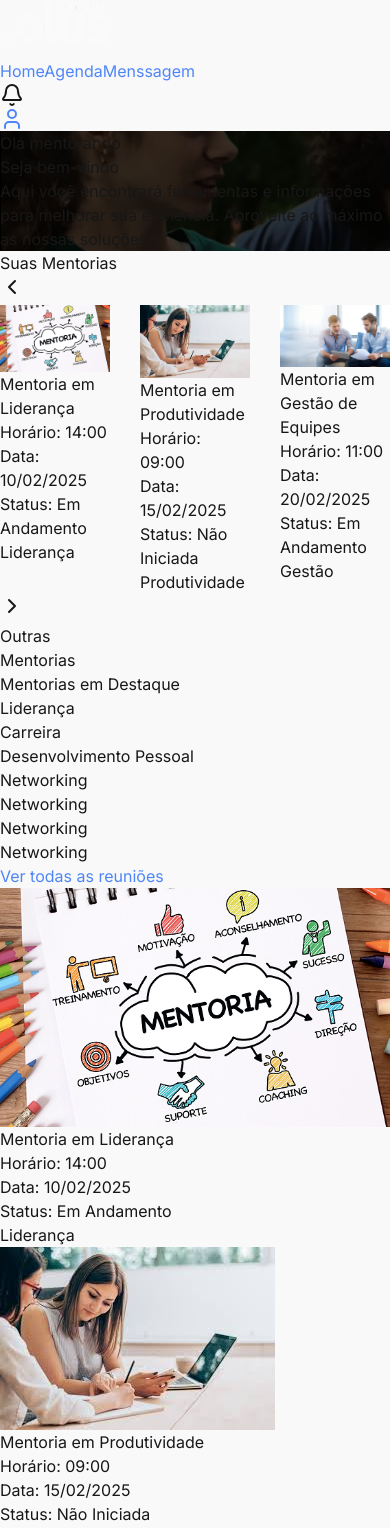
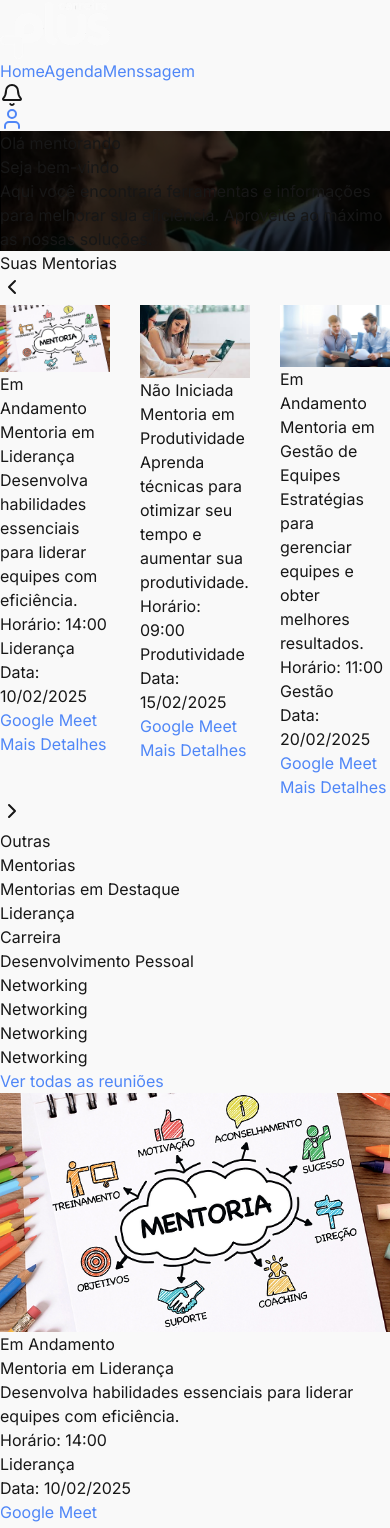
Before and after one commit to Convergente-CUBO/mentoria_mv, a Next.js app: page / in a window 390 px wide. Shown: the top 1528 px of the page. Built offline with nearby package versions, Linux system fonts and the light colour scheme.

Commit message:
FEAT FIX: ajuste nos componentes, e em outras classes para com a chamada dos mesmos

```diff
--- a/src/app/agenda/page.tsx
+++ b/src/app/agenda/page.tsx
@@ -8,7 +8,7 @@ import { Nullable } from "primereact/ts-helpers";
 import "primereact/resources/themes/lara-light-indigo/theme.css";
 import "primereact/resources/primereact.min.css";
 import "primeicons/primeicons.css";
-import SessionCardMinimal from "../components/UI/Session/SessionCardMin";
+import SessionCardMinimal from "../components/UI/Session/SessionCardMentoriasResumi";
 
 export default function AgendaPage() {
   const [selectedDate, setSelectedDate] = useState<Nullable<Date>>(null);
--- a/src/app/components/UI/Card.tsx
+++ /dev/null
@@ -1,32 +0,0 @@
-// MentoriaCard.tsx
-import React from "react";
-
-type MentoriaProps = {
-    nome: string;
-    imagem: string;
-    horario: string;
-    data: string;
-    status: string;
-    tag: string;
-};
-
-const MentoriaCard: React.FC<MentoriaProps> = ({ nome, imagem, horario, data, status, tag }) => {
-    return (
-        <div className="bg-white rounded-lg shadow-md p-4">
-            <img src={imagem} alt={nome} className="w-full h-52 object-cover rounded-t-lg" />
-            <h3 className="text-lg font-semibold mt-2">{nome}</h3>
-            <p className="text-sm text-gray-500">Horário: {horario}</p>
-            <p className="text-sm text-gray-500">Data: {data}</p>
-            <p
-                className={`text-sm font-semibold ${status === "Em Andamento" ? "text-green-500" : "text-red-500"}`}
-            >
-                Status: {status}
-            </p>
-            <span className="inline-block bg-blue-600 text-xs text-white rounded-full px-3 py-1 mt-2">
-                {tag}
-            </span>
-        </div>
-    );
-};
-
-export default MentoriaCard;
--- a/src/app/components/mentores/CarrouselMentores.tsx
+++ b/src/app/components/UI/Carrousel/CarrouselMentores.tsx
@@ -7,8 +7,8 @@ import "swiper/css/pagination";
 import { Navigation, Pagination } from "swiper/modules";
 import { ChevronLeft, ChevronRight } from "lucide-react";
 import { useRef, useState } from "react";
-import MentorCard from "../UI/CardMentores";
-import Carrossel from "../UI/CarrouselGeral";
+import MentorCard from "../CardMentores";
+import Carrossel from "../CarrouselGeral";
 
 export default function MentoresCarrousel() {
 
@@ -54,7 +54,7 @@ export default function MentoresCarrousel() {
 
 
     return (
-        <div className="container mx-auto max-w-[1280px] lg:max-w-[1600px] xl:max-w-[1920px] px-4">
+        <div className="relative w-full max-w-[90vw] mx-auto">
             <Carrossel items={itensCarrossel} />
         </div>
     );
--- a/src/app/components/UI/CarrouselGeral.tsx
+++ b/src/app/components/UI/CarrouselGeral.tsx
@@ -8,14 +8,14 @@ import { ChevronLeft, ChevronRight } from "lucide-react";
 import { useRef } from "react";
 
 interface CarrosselProps {
-    items: React.ReactNode[]; // Usamos React.ReactNode para permitir que qualquer componente seja passado (inclusive o NoticiaCard)
+    items: React.ReactNode[];
 }
 
 const Carrossel: React.FC<CarrosselProps> = ({ items }) => {
     const swiperRef = useRef<any>(null);
 
     return (
-        <div className="relative w-full max-w-[90vw] md:max-w-[1200px] lg:max-w-[1400px] xl:max-w-[1600px] mx-auto">
+        <div className="relative w-full mx-auto">
             <button
                 className="absolute -left-9 top-1/2 transform -translate-y-1/3 bg-white shadow-md p-4 rounded-full hover:bg-gray-200 transition z-10"
                 onClick={() => swiperRef.current?.slidePrev()}
@@ -46,7 +46,6 @@ const Carrossel: React.FC<CarrosselProps> = ({ items }) => {
             >
                 <ChevronRight className="w-8 h-8 text-black" />
             </button>
-
         </div>
     );
 };
--- a/src/app/components/UI/Session/SessionCard.tsx
+++ b/src/app/components/UI/Session/SessionCard.tsx
@@ -1,6 +1,8 @@
-import MentorCard from "../CardMentores";
+import React from "react";
+import Link from "next/link";
 
 interface SessionCardProps {
+    id: string;
     date: string;
     title: string;
     mentor: string;
@@ -9,13 +11,21 @@ interface SessionCardProps {
     badges: string[];
     meetLink?: string;
     imagem: string;
-    formato?: string;
-    publicoAlvo?: string;
-    atividadesProgramadas?: string[];
-    anexos?: string[];
+    imagemClassName?: string;
+    containerClassName?: string;
+    dateClassName?: string;
+    titleClassName?: string;
+    mentorClassName?: string;
+    statusClassName?: string;
+    descricaoClassName?: string;
+    badgesContainerClassName?: string;
+    badgeClassName?: string;
+    meetButtonClassName?: string;
+    detailsButtonClassName?: string;
 }
 
 export default function SessionCard({
+    id,
     date,
     title,
     mentor,
@@ -24,76 +34,49 @@ export default function SessionCard({
     badges,
     meetLink,
     imagem,
-    formato,
-    publicoAlvo,
-    atividadesProgramadas,
-    anexos,
+    imagemClassName = "",
+    containerClassName = "",
+    dateClassName = "",
+    titleClassName = "",
+    mentorClassName = "",
+    statusClassName = "",
+    descricaoClassName = "",
+    badgesContainerClassName = "",
+    badgeClassName = "",
+    meetButtonClassName = "",
+    detailsButtonClassName = "",
 }: SessionCardProps) {
     return (
-        <div className=" w-full mb-4 flex flex-col">
-            <div className="flex justify-between">
+        <div className={`flex flex-col rounded-lg shadow-md overflow-hidden ${containerClassName}`}>
+            <img src={imagem} alt={title} className={`w-full h-1/2 object-cover ${imagemClassName}`} />
+            <div className="p-4 flex flex-col justify-between">
                 <div>
-                    <p className="text-black font-semibold">{date}</p>
-                    <h3 className="text-black text-2xl font-bold mb-1">{title}</h3>
-                    <p className="text-black text-lg font-medium">{mentor}</p>
-                    <p className="text-black mb-2">{descricao}</p>
-                    <p className="text-black">{status}</p>
-                    <div className="flex flex-wrap gap-2 mt-2">
+                    <p className={`text-sm font-semibold mb-1 ${statusClassName}`}>{status}</p>
+                    <h3 className={`text-lg font-semibold mb-2 ${titleClassName}`}>{title}</h3>
+                    <p className={`text-sm mb-2 ${descricaoClassName}`}>{descricao}</p>
+                    <p className={`text-sm mb-1 ${mentorClassName}`}>{mentor}</p>
+                    <div className={`flex flex-wrap gap-2 mb-2 ${badgesContainerClassName}`}>
                         {badges.map((badge, index) => (
-                            <span
-                                key={index}
-                                className="bg-blue-200 text-blue-800 px-3 py-1 text-sm rounded-full font-medium"
-                            >
+                            <span key={index} className={`px-2 py-1 text-xs rounded-full bg-gray-200 ${badgeClassName}`}>
                                 {badge}
                             </span>
                         ))}
                     </div>
+                    <p className={`text-xs mb-2 ${dateClassName}`}>{date}</p>
+                    {meetLink && (
+                        <a href={meetLink} target="_blank" rel="noopener noreferrer" className={`inline-block mb-2 ${meetButtonClassName}`}>
+                            Google Meet
+                        </a>
+                    )}
                 </div>
-                {/* Use o MentorCard aqui */}
-                <MentorCard nome={mentor} imagem={imagem} />
+                <div className="flex justify-end">
+                    <Link href={`/detalhes/${id}`}>
+                        <button className={`px-4 py-2 text-sm font-semibold rounded-md ${detailsButtonClassName}`}>
+                            Mais Detalhes
+                        </button>
+                    </Link>
+                </div>
             </div>
-            <div className="flex justify-end items-center mt-4">
-                {typeof meetLink === 'string' && meetLink.trim() !== '' && (
-                    <a href={meetLink} target="_blank" rel="noopener noreferrer">
-                        <button className="bg-green-500 text-white font-semibold px-4 py-2 rounded-lg hover:bg-green-600 transition">
-                            Google Meet
-                        </button>
-                    </a>
-                )}
-            </div>
-            {/* Novas seções */}
-            {formato && (
-                <div className="mt-4">
-                    <h2 className="text-lg text-black font-semibold mb-2">Formato:</h2>
-                    <p className="text-gray-600 text-black mb-4">{formato}</p>
-                </div>
-            )}
-            {publicoAlvo && (
-                <div className="mt-4">
-                    <h2 className="text-lg text-black font-semibold mb-2">Voltado para:</h2>
-                    <p className="text-gray-600 mb-4">{publicoAlvo}</p>
-                </div>
-            )}
-            {atividadesProgramadas && atividadesProgramadas.length > 0 && (
-                <div className="mt-4">
-                    <h2 className="text-lg text-black font-semibold mb-2">Atividades programadas:</h2>
-                    <ul className="list-disc list-inside text-gray-600 mb-4">
-                        {atividadesProgramadas.map((atividade, index) => (
-                            <li key={index}>{atividade}</li>
-                        ))}
-                    </ul>
-                </div>
-            )}
-            {anexos && anexos.length > 0 && (
-                <div className="mt-4">
-                    <h2 className="text-lg text-black font-semibold mb-2">Anexos</h2>
-                    <div className="flex flex-wrap gap-2">
-                        {anexos.map((anexo, index) => (
-                            <div key={index} className="border border-gray-300 text-black p-2 rounded text-sm">{anexo}</div>
-                        ))}
-                    </div>
-                </div>
-            )}
         </div>
     );
 }
--- a/src/app/components/UI/Session/SessionCardMin.tsx
+++ b/src/app/components/UI/Session/SessionCardMentoriasResumi.tsx
@@ -1,5 +1,4 @@
 import Link from 'next/link';
-
 interface SessionCardMinimalProps {
     date: string;
     title: string;
@@ -8,7 +7,7 @@ interface SessionCardMinimalProps {
     badges: string[];
     meetLink?: string;
     imagem: string;
-    id: string; // Adicione um ID para a mentoria
+    id: string;
 }
 
 export default function SessionCardMinimal({
--- a/src/app/components/mentorias/CarrouselMentorias.tsx
+++ /dev/null
@@ -1,43 +0,0 @@
-"use client";
-
-import { Swiper, SwiperSlide } from "swiper/react";
-import "swiper/css";
-import "swiper/css/navigation";
-import "swiper/css/pagination";
-import { Navigation, Pagination } from "swiper/modules";
-import { ChevronLeft, ChevronRight } from "lucide-react";
-import { useRef } from "react";
-import MentoriaCard from "../UI/Card"; // Importando o componente de card
-import Carrossel from "../UI/CarrouselGeral";
-
-export default function CarrouselMentorias() {
-
-    const swiperRef = useRef<any>(null);
-
-    const mentorias = [
-        { id: 1, nome: "Mentoria em Liderança", imagem: "/assets/mentoria1.webp", horario: "14:00", data: "10/02/2025", status: "Em Andamento", tag: "Liderança" },
-        { id: 2, nome: "Mentoria em Produtividade", imagem: "/assets/mentoria2.jpeg", horario: "09:00", data: "15/02/2025", status: "Não Iniciada", tag: "Produtividade" },
-        { id: 3, nome: "Mentoria em Gestão de Equipes", imagem: "/assets/mentoria3.jpg", horario: "11:00", data: "20/02/2025", status: "Em Andamento", tag: "Gestão" },
-        { id: 4, nome: "Mentoria em Carreira", imagem: "/assets/mentoria4.jpeg", horario: "16:00", data: "25/02/2025", status: "Em Andamento", tag: "Carreira" },
-        { id: 5, nome: "Mentoria em Networking", imagem: "/assets/mentoria5.jpeg", horario: "13:00", data: "28/02/2025", status: "Não Iniciada", tag: "Networking" },
-        { id: 6, nome: "Mentoria em Desenvolvimento Pessoal", imagem: "/assets/mentoria6.jpg", horario: "10:00", data: "01/03/2025", status: "Em Andamento", tag: "Desenvolvimento" },
-    ];
-
-    const itensCarrossel = mentorias.map((mentorias) => (
-        <MentoriaCard
-            key={mentorias.id}
-            nome={mentorias.nome}
-            imagem={mentorias.imagem}
-            horario={mentorias.horario}
-            data={mentorias.data}
-            status={mentorias.status}
-            tag={mentorias.tag}
-        />
-    ));
-
-    return (
-        <div className="relative w-full max-w-[90vw] md:max-w-[1200px] lg:max-w-[1400px] xl:max-w-[1600px] mx-auto">
-            <Carrossel items={itensCarrossel} />
-        </div>
-    );
-}
--- a/src/app/home/HomePage.tsx
+++ b/src/app/home/HomePage.tsx
@@ -1,31 +1,94 @@
 "use client";
 
-import { Swiper, SwiperSlide } from "swiper/react";
-import "swiper/css";
-import "swiper/css/navigation";
-import "swiper/css/pagination";
-import { Navigation, Pagination } from "swiper/modules";
-import { ChevronLeft, ChevronRight } from "lucide-react";
 import { useRef, useState } from "react";
-import CarrouselMentorias from "../components/mentorias/CarrouselMentorias";
-import MentoriaCard from "../components/UI/Card";
-import MentoresCarrousel from "../components/mentores/CarrouselMentores";
-import CarrouselNoticias from "../components/noticias/CarrouselNoticias";
 import Link from "next/link";
-
+import SessionCard from "../components/UI/Session/SessionCard";
+import MentoresCarrousel from "../components/UI/Carrousel/CarrouselMentores";
+import CarrouselNoticias from "../components/UI/Carrousel/CarrouselNoticias";
+import Carrossel from "../components/UI/CarrouselGeral";
 
 export default function HomePage() {
-  const swiperRef = useRef<any>(null);
-  const swiperRefNoticias = useRef<any>(null);
-
-
-  const mentorias = [
-    { id: 1, nome: "Mentoria em Liderança", imagem: "/assets/mentoria1.webp", horario: "14:00", data: "10/02/2025", status: "Em Andamento", tag: "Liderança" },
-    { id: 2, nome: "Mentoria em Produtividade", imagem: "/assets/mentoria2.jpeg", horario: "09:00", data: "15/02/2025", status: "Não Iniciada", tag: "Produtividade" },
-    { id: 3, nome: "Mentoria em Gestão de Equipes", imagem: "/assets/mentoria3.jpg", horario: "11:00", data: "20/02/2025", status: "Em Andamento", tag: "Gestão" },
-    { id: 4, nome: "Mentoria em Carreira", imagem: "/assets/mentoria4.jpeg", horario: "16:00", data: "25/02/2025", status: "Em Andamento", tag: "Carreira" },
-    { id: 5, nome: "Mentoria em Networking", imagem: "/assets/mentoria5.jpeg", horario: "13:00", data: "28/02/2025", status: "Não Iniciada", tag: "Networking" },
-    { id: 6, nome: "Mentoria em Desenvolvimento Pessoal", imagem: "/assets/mentoria6.jpg", horario: "10:00", data: "01/03/2025", status: "Em Andamento", tag: "Desenvolvimento" },
+  const mentoriasGerais = [
+    {
+      id: "1",
+      nome: "Mentoria em Liderança",
+      imagem: "/assets/mentoria1.webp",
+      horario: "14:00",
+      data: "10/02/2025",
+      status: "Em Andamento",
+      tag: "Liderança",
+      descricao: "Desenvolva habilidades essenciais para liderar equipes com eficiência.",
+    },
+    {
+      id: "2",
+      nome: "Mentoria em Produtividade",
+      imagem: "/assets/mentoria2.jpeg",
+      horario: "09:00",
+      data: "15/02/2025",
+      status: "Não Iniciada",
+      tag: "Produtividade",
+      descricao: "Aprenda técnicas para otimizar seu tempo e aumentar sua produtividade.",
+    },
+    {
+      id: "3",
+      nome: "Mentoria em Gestão de Equipes",
+      imagem: "/assets/mentoria3.jpg",
+      horario: "11:00",
+      data: "20/02/2025",
+      status: "Em Andamento",
+      tag: "Gestão",
+      descricao: "Estratégias para gerenciar equipes e obter melhores resultados.",
+    },
+    {
+      id: "4",
+      nome: "Mentoria em Gestão de Equipes",
+      imagem: "/assets/mentoria3.jpg",
+      horario: "11:00",
+      data: "20/02/2025",
+      status: "Em Andamento",
+      tag: "Gestão",
+      descricao: "Estratégias para gerenciar equipes e obter melhores resultados.",
+    },
+    {
+      id: "5",
+      nome: "Mentoria em Gestão de Equipes",
+      imagem: "/assets/mentoria3.jpg",
+      horario: "11:00",
+      data: "20/02/2025",
+      status: "Em Andamento",
+      tag: "Gestão",
+      descricao: "Estratégias para gerenciar equipes e obter melhores resultados.",
+    },
+    {
+      id: "6",
+      nome: "Mentoria em Gestão de Equipes",
+      imagem: "/assets/mentoria3.jpg",
+      horario: "11:00",
+      data: "20/02/2025",
+      status: "Em Andamento",
+      tag: "Gestão",
+      descricao: "Estratégias para gerenciar equipes e obter melhores resultados.",
+    },
+    {
+      id: "7",
+      nome: "Mentoria em Gestão de Equipes",
+      imagem: "/assets/mentoria3.jpg",
+      horario: "11:00",
+      data: "20/02/2025",
+      status: "Em Andamento",
+      tag: "Gestão",
+      descricao: "Estratégias para gerenciar equipes e obter melhores resultados.",
+    },
+    {
+      id: "8",
+      nome: "Mentoria em Gestão de Equipes",
+      imagem: "/assets/mentoria3.jpg",
+      horario: "11:00",
+      data: "20/02/2025",
+      status: "Em Andamento",
+      tag: "Gestão",
+      descricao: "Estratégias para gerenciar equipes e obter melhores resultados.",
+    },
   ];
 
   const categorias = [
@@ -36,29 +99,45 @@ export default function HomePage() {
     { nome: "Networking", mentorias: ["Conexões Profissionais", "LinkedIn para Negócios", "Parcerias Estratégicas"] },
     { nome: "Networking", mentorias: ["Conexões Profissionais", "LinkedIn para Negócios", "Parcerias Estratégicas"] },
     { nome: "Networking", mentorias: ["Conexões Profissionais", "LinkedIn para Negócios", "Parcerias Estratégicas"] },
-
   ];
 
-  const mentoriasGerais = [
-    { id: 1, nome: "Mentoria em Liderança", imagem: "/assets/mentoria1.webp", horario: "14:00", data: "10/02/2025", status: "Em Andamento", tag: "Liderança", descricao: "Desenvolva habilidades essenciais para liderar equipes com eficiência." },
-    { id: 2, nome: "Mentoria em Produtividade", imagem: "/assets/mentoria2.jpeg", horario: "09:00", data: "15/02/2025", status: "Não Iniciada", tag: "Produtividade", descricao: "Aprenda técnicas para otimizar seu tempo e aumentar sua produtividade." },
-    { id: 3, nome: "Mentoria em Gestão de Equipes", imagem: "/assets/mentoria3.jpg", horario: "11:00", data: "20/02/2025", status: "Em Andamento", tag: "Gestão", descricao: "Estratégias para gerenciar equipes e obter melhores resultados." },
-    { id: 4, nome: "Mentoria em Gestão de Equipes", imagem: "/assets/mentoria3.jpg", horario: "11:00", data: "20/02/2025", status: "Em Andamento", tag: "Gestão", descricao: "Estratégias para gerenciar equipes e obter melhores resultados." },
+  const [categoriaSelecionada, setCategoriaSelecionada] = useState(categorias[0]);
 
-  ];
+  // ... (seu código existente)
 
+  const mentoriasCarrossel = mentoriasGerais.map((mentoria) => (
+    <SessionCard
+      key={mentoria.id}
+      id={mentoria.id}
+      date={`Data: ${mentoria.data}`}
+      title={mentoria.nome}
+      mentor={`Horário: ${mentoria.horario}`}
+      status={mentoria.status}
+      descricao={mentoria.descricao}
+      badges={[mentoria.tag]}
+      imagem={mentoria.imagem}
+      imagemClassName="h-[596px] object-cover" // Ajuste o tamanho da imagem aqui
+      containerClassName="bg-white rounded-lg shadow-md flex flex-col"
+      statusClassName="text-sm font-semibold"
+      titleClassName="text-lg font-semibold"
+      mentorClassName="text-sm"
+      descricaoClassName="text-sm"
+      badgeClassName="px-2 py-1 text-xs rounded-full bg-gray-200"
+      dateClassName="text-xs"
+      meetButtonClassName="inline-block text-sm"
+      detailsButtonClassName="px-3 py-1 text-xs rounded-md"
+      meetLink="https://meet.google.com/xyz"
+    />
+  ));
 
-
-  const [categoriaSelecionada, setCategoriaSelecionada] = useState(categorias[0]);
 
   return (
     <>
       <section
-        className="relative bg-cover bg-center bg-gray-800 bg-opacity-10 pt-[150px]" // Adicionando padding-top
-        style={{ backgroundImage: 'url("../assets/image 2.png")' }} // Caminho relativo ao diretório public
+        className="relative bg-cover bg-center bg-gray-800 bg-opacity-10 pt-[150px]"
+        style={{ backgroundImage: 'url("../assets/image 2.png")' }}
       >
         <div className="absolute inset-0 bg-black opacity-20"></div>
-
         <div className="relative z-20 max-w-3xl px-6 py-16 md:py-22 text-white">
           <div className="flex items-center justify-start px-10">
             <div className="w-full max-w-xl ">
@@ -75,65 +154,67 @@ export default function HomePage() {
           </div>
         </div>
       </section>
+
       <section className="py-12 px-4 md:px-16 bg-[#FFFFFF] text-black relative w-full">
         <div className="text-center mb-12">
           <h2 className="text-3xl md:text-5xl font-bold mb-4">Suas Mentorias</h2>
-          <div className="w-full max-w-[1800px] h-[2px] bg-[#D9D9D9] mx-auto rounded-full"></div>
+          <div className="w-full max-w-screen h-[2px] bg-[#D9D9D9] rounded-full"></div>
         </div>
-
-        <CarrouselMentorias />
+        <Carrossel items={mentoriasCarrossel} />
       </section>
 
       <section className="py-16 bg-[#ffffff] text-black">
         <div className="container mx-auto max-w-[1280px] lg:max-w-[1600px] xl:max-w-[1920px] px-4 flex flex-col md:flex-row gap-8">
-
-          {/* Caixa reduzida */}
           <div className="md:w-1/3 space-y-8">
             <h2 className="text-4xl md:text-5xl font-bold text-gray-800 leading-tight mb-2">Outras</h2>
             <h2 className="text-4xl md:text-5xl font-bold text-gray-800 leading-tight">Mentorias</h2>
             <div className="w-16 h-[2px] bg-[#D9D9D9] rounded-full mb-6"></div>
-
-            <div className="bg-gray-100 p-6 rounded-xl shadow-lg hover:shadow-xl transition-shadow duration-300">
+            <div className="bg-[#FAFAFA] p-6 rounded-xl shadow-md">
               <h3 className="text-2xl font-semibold mb-4 text-center text-gray-800">Mentorias em Destaque</h3>
               <div className="w-full max-w-[1800px] h-[2px] bg-[#D9D9D9] mx-auto rounded-full"></div>
-
               <ul className="space-y-4">
                 {categorias.map((cat, index) => (
                   <li
                     key={index}
                     className={`cursor-pointer px-6 py-3  text-lg font-semibold transition-colors duration-300
-              ${categoriaSelecionada.nome === cat.nome ? "bg-blue-600 text-white" : "text-gray-700 hover:bg-blue-50"}`}
+                                            ${categoriaSelecionada.nome === cat.nome ? "bg-blue-600 text-white" : "text-gray-700 hover:bg-blue-50"}`}
                     onClick={() => setCategoriaSelecionada(cat)}
                   >
                     {cat.nome}
                   </li>
                 ))}
               </ul>
-
-              {/* Botão "Ver as mentorias" */}
               <div className="text-center mt-8">
-                <button className="bg-red-500 text-white text-lg font-semibold px-8 py-4 rounded-lg shadow-md hover:bg-red-600 transition duration-300">
-                <Link href="/mentoriasGerais"> Ver todas as reuniões</Link>
-                </button>
+                <Link href="/mentoriasGerais">
+                  <button className="bg-[#DA5461] text-white text-lg font-semibold px-8 py-4 rounded-lg shadow-md hover:bg-red-600 transition duration-300">
+                    Ver todas as reuniões
+                  </button>
+                </Link>
               </div>
             </div>
           </div>
-
-          {/* Cards de mentorias */}
-          <div className="md:w-2/3 grid grid-cols-1 md:grid-cols-2 lg:grid-cols-2 gap-6">
+          <div className="md:w-2/3 grid grid-cols-2 gap-6">
             {mentoriasGerais.map((mentoria) => (
-              <MentoriaCard
+              <SessionCard
                 key={mentoria.id}
-                nome={mentoria.nome}
+                id={mentoria.id}
+                date={`Data: ${mentoria.data}`}
+                title={mentoria.nome}
+                mentor={`Horário: ${mentoria.horario}`}
+                status={mentoria.status}
+                descricao={mentoria.descricao}
+                badges={[mentoria.tag]}
                 imagem={mentoria.imagem}
-                horario={mentoria.horario}
-                data={mentoria.data}
-                status={mentoria.status}
-                tag={mentoria.tag}
+                imagemClassName="object-cover"
+                containerClassName="bg-white rounded-lg shadow-md"
+                statusClassName={`text-sm font-semibold ${mentoria.status === "Em Andamento" ? "text-green-500" : "text-red-500"}`}
+                badgeClassName="inline-block bg-blue-600 text-xs text-white rounded-full px-3 py-1 mt-2"
+                meetButtonClassName="bg-blue-500 text-white px-3 rounded"
+                detailsButtonClassName="bg-gray-200"
+                meetLink="https://meet.google.com/xyz"
               />
             ))}
           </div>
-
         </div>
       </section>
 
@@ -143,10 +224,10 @@ export default function HomePage() {
             <h2 className="text-4xl md:text-5xl font-bold text-gray-800 mb-4">Nossos Mentores</h2>
             <div className="w-full max-w-[1800px] h-[2px] bg-[#D9D9D9] mx-auto rounded-full"></div>
           </div>
-
           <MentoresCarrousel />
         </div>
       </section>
+
       <section className="py-16 bg-white text-black">
         <CarrouselNoticias />
       </section>
--- a/src/app/mentoriasGerais/page.tsx
+++ b/src/app/mentoriasGerais/page.tsx
@@ -20,7 +20,7 @@ const MentoriasList = () => {
                 <h3 className="text-4xl text-center font-bold mb-4 text-black">Próximas Sessões</h3>
                 <div className="space-y-4">
                     {proximaSessions.map((session, index) => (
-                        <SessionCard key={index} {...session} />
+                        <SessionCard id={""} key={index} {...session} />
                     ))}
                 </div>
             </div>
@@ -29,7 +29,7 @@ const MentoriasList = () => {
                 <h3 className="text-4xl text-center font-bold mb-4 text-black">Finalizadas</h3>
                 <div className="space-y-4">
                     {finalizadasSessions.map((session, index) => (
-                        <SessionCard key={index} {...session} />
+                        <SessionCard id={""} key={index} {...session} />
                     ))}
                 </div>
             </div>
```
Also changed, not shown: src/app/components/UI/CardMentores.tsx (+5 -4 lines), src/app/components/UI/Carrousel/CarrouselNoticias.tsx (renamed from src/app/components/noticias/CarrouselNoticias.tsx, +3 -9 lines).
